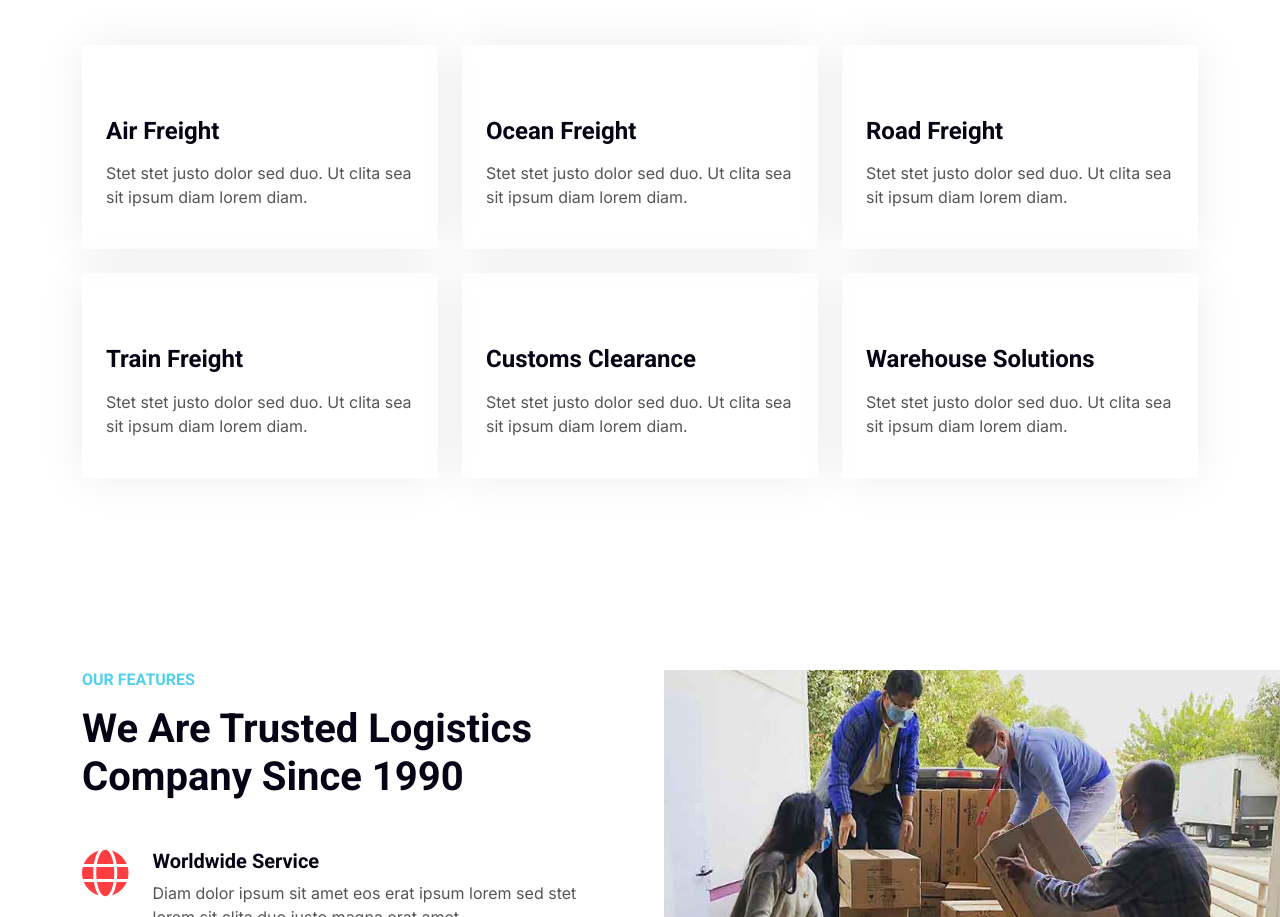
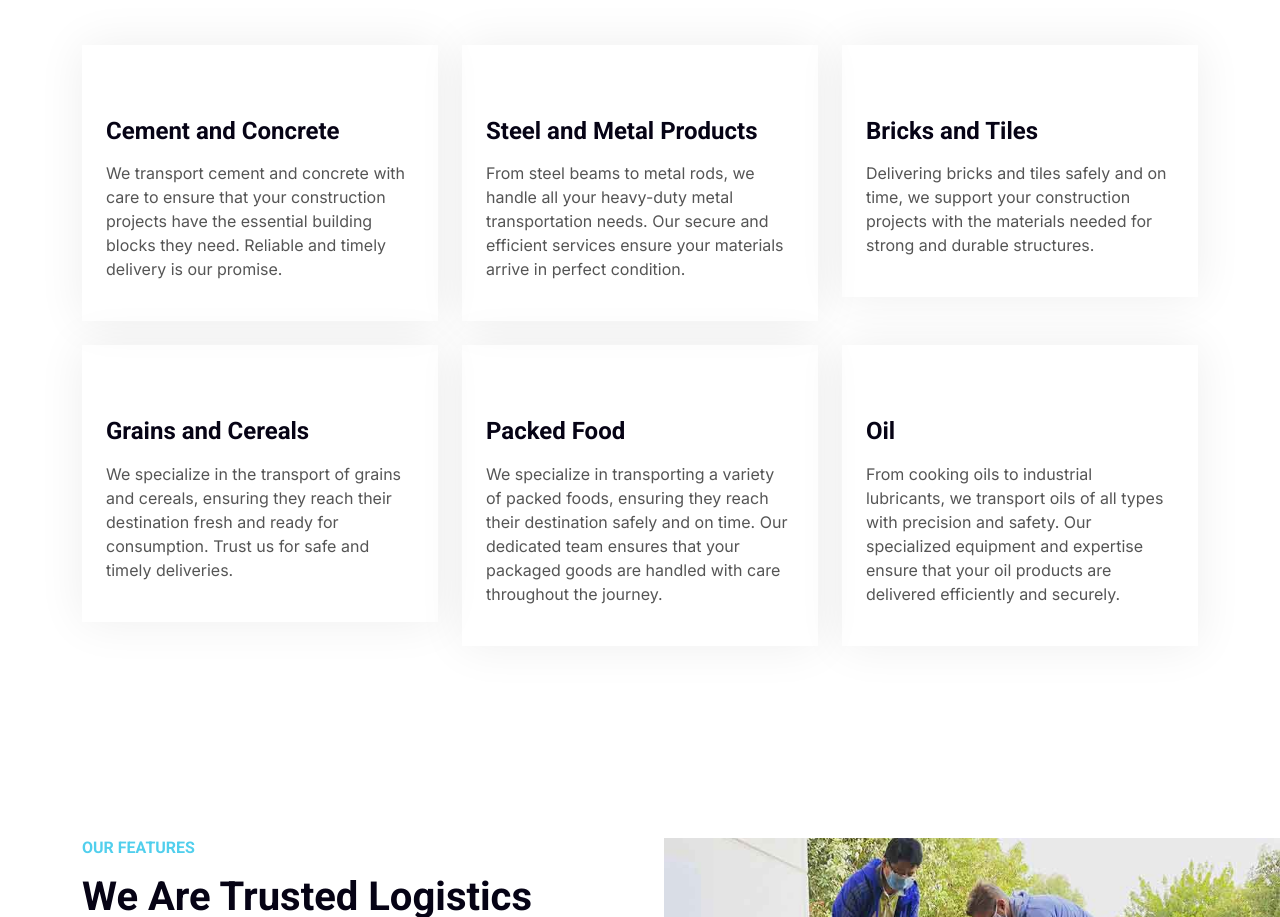
Before and after one commit to AtoYohannes/Daniel-Tesfaye, a plain HTML site: page index.html in a window 1280 px wide. Shown: the part 2501-3418 px from the top of the page. Drawn offline with nearby package versions, Linux system fonts and the light colour scheme.

Commit message:
Changes made

```diff
--- a/index.html
+++ b/index.html
@@ -245,8 +245,9 @@
                         <div class="overflow-hidden mb-4">
                             <img class="img-fluid" src="img/service-1.jpg" alt="">
                         </div>
-                        <h4 class="mb-3">Air Freight</h4>
-                        <p>Stet stet justo dolor sed duo. Ut clita sea sit ipsum diam lorem diam.</p>
+                        <h4 class="mb-3">Cement and Concrete</h4>
+                        <p>We transport cement and concrete with care to ensure that your construction projects have the
+                            essential building blocks they need. Reliable and timely delivery is our promise.</p>
                     </div>
                 </div>
                 <div class="col-md-6 col-lg-4 wow fadeInUp" data-wow-delay="0.5s">
@@ -254,8 +255,9 @@
                         <div class="overflow-hidden mb-4">
                             <img class="img-fluid" src="img/service-2.jpg" alt="">
                         </div>
-                        <h4 class="mb-3">Ocean Freight</h4>
-                        <p>Stet stet justo dolor sed duo. Ut clita sea sit ipsum diam lorem diam.</p>
+                        <h4 class="mb-3">Steel and Metal Products</h4>
+                        <p>From steel beams to metal rods, we handle all your heavy-duty metal transportation needs. Our
+                            secure and efficient services ensure your materials arrive in perfect condition.</p>
                     </div>
                 </div>
                 <div class="col-md-6 col-lg-4 wow fadeInUp" data-wow-delay="0.7s">
@@ -263,8 +265,9 @@
                         <div class="overflow-hidden mb-4">
                             <img class="img-fluid" src="img/service-3.jpg" alt="">
                         </div>
-                        <h4 class="mb-3">Road Freight</h4>
-                        <p>Stet stet justo dolor sed duo. Ut clita sea sit ipsum diam lorem diam.</p>
+                        <h4 class="mb-3">Bricks and Tiles</h4>
+                        <p>Delivering bricks and tiles safely and on time, we support your construction projects with
+                            the materials needed for strong and durable structures.</p>
                     </div>
                 </div>
                 <div class="col-md-6 col-lg-4 wow fadeInUp" data-wow-delay="0.3s">
@@ -272,8 +275,9 @@
                         <div class="overflow-hidden mb-4">
                             <img class="img-fluid" src="img/service-4.jpg" alt="">
                         </div>
-                        <h4 class="mb-3">Train Freight</h4>
-                        <p>Stet stet justo dolor sed duo. Ut clita sea sit ipsum diam lorem diam.</p>
+                        <h4 class="mb-3">Grains and Cereals</h4>
+                        <p>We specialize in the transport of grains and cereals, ensuring they reach their destination
+                            fresh and ready for consumption. Trust us for safe and timely deliveries.</p>
                     </div>
                 </div>
                 <div class="col-md-6 col-lg-4 wow fadeInUp" data-wow-delay="0.5s">
@@ -281,8 +285,10 @@
                         <div class="overflow-hidden mb-4">
                             <img class="img-fluid" src="img/service-5.jpg" alt="">
                         </div>
-                        <h4 class="mb-3">Customs Clearance</h4>
-                        <p>Stet stet justo dolor sed duo. Ut clita sea sit ipsum diam lorem diam.</p>
+                        <h4 class="mb-3">Packed Food</h4>
+                        <p>We specialize in transporting a variety of packed foods, ensuring they reach their
+                            destination safely and on time. Our dedicated team ensures that your packaged goods are
+                            handled with care throughout the journey.</p>
                     </div>
                 </div>
                 <div class="col-md-6 col-lg-4 wow fadeInUp" data-wow-delay="0.7s">
@@ -290,8 +296,10 @@
                         <div class="overflow-hidden mb-4">
                             <img class="img-fluid" src="img/service-6.jpg" alt="">
                         </div>
-                        <h4 class="mb-3">Warehouse Solutions</h4>
-                        <p>Stet stet justo dolor sed duo. Ut clita sea sit ipsum diam lorem diam.</p>
+                        <h4 class="mb-3">Oil</h4>
+                        <p>From cooking oils to industrial lubricants, we transport oils of all types with precision and
+                            safety. Our specialized equipment and expertise ensure that your oil products are delivered
+                            efficiently and securely.</p>
                     </div>
                 </div>
             </div>
```
